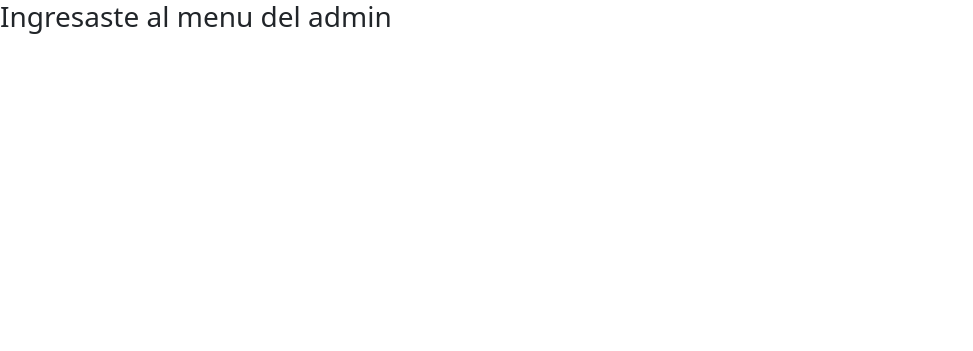
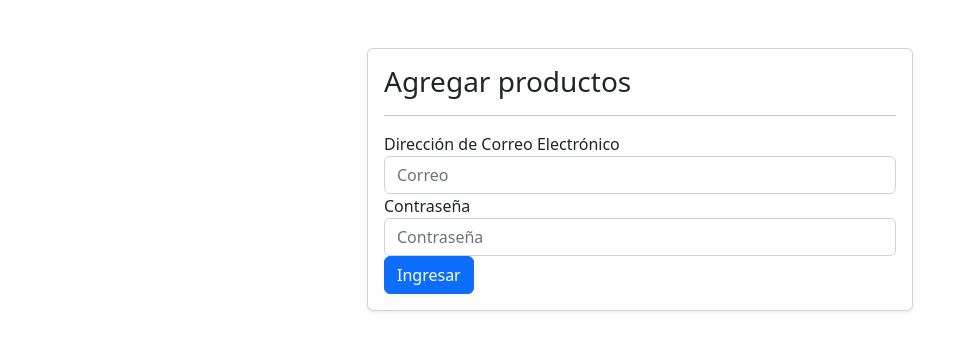
Before and after one commit to ArDaLid22/Proyecto-Roley, a PHP site: page /admin/menuAdmin.php in a window 1280 px wide. Shown: the top 351 px of the page, without its empty margins (0-973 px from the left). Run offline with PHP 8.4, Linux system fonts and the light colour scheme; some libraries are stand-ins or nearby versions.

Commit message:
F5
actualizacion

```diff
--- a/admin/index.html
+++ b/admin/index.html
@@ -11,7 +11,7 @@
         <script src="https://kit.fontawesome.com/8ef4f0069f.js" crossorigin="anonymous"></script>
     </head>
     <body>
-        <div class="container">
+        <div class="container my-5">
             <div class="row justify-content-center">
                 <div class="col-md-6">
                     <div class="card shadow-sm">
--- a/admin/menuAdmin.php
+++ b/admin/menuAdmin.php
@@ -2,7 +2,7 @@
 <html lang="es">
     <head>
         <meta charset="utf-8">
-        <title>Login Admin</title>
+        <title>RolayStore - Admin</title>
         <!-- CSS only -->
         <link href="https://cdn.jsdelivr.net/npm/bootstrap@5.2.2/dist/css/bootstrap.min.css" rel="stylesheet" integrity="sha384-Zenh87qX5JnK2Jl0vWa8Ck2rdkQ2Bzep5IDxbcnCeuOxjzrPF/et3URy9Bv1WTRi" crossorigin="anonymous">
         <!-- JavaScript Bundle with Popper -->
@@ -11,6 +11,28 @@
         <script src="https://kit.fontawesome.com/8ef4f0069f.js" crossorigin="anonymous"></script>
     </head>
     <body>
-                            <h3>Ingresaste al menu del admin</h3>
+        <div class="container my-5">
+            <div class="row justify-content-center">
+                <div class="col-md-6">
+                    <div class="card shadow-sm">
+                        <div class="card-body">
+                            <h3>Agregar productos</h3>
+                            <hr />
+                            <form method="post" action="../bd/loginAdmin.php">
+                                <div class="form-group">
+                                    <label>Dirección de Correo Electrónico</label>
+                                    <input type="email" class="form-control" placeholder="Correo" id="emailID" name="emailID">
+                                </div>
+                                <div class="form-group">
+                                    <label>Contraseña</label>
+                                    <input type="password" class="form-control" placeholder="Contraseña" id="passID" name="passID">
+                                </div>
+                                <button type="submit" class="btn btn-primary">Ingresar</button>
+                            </form>
+                        </div>
+                    </div>
+                </div>
+            </div>
+        </div>
     </body>
 </html>
```
